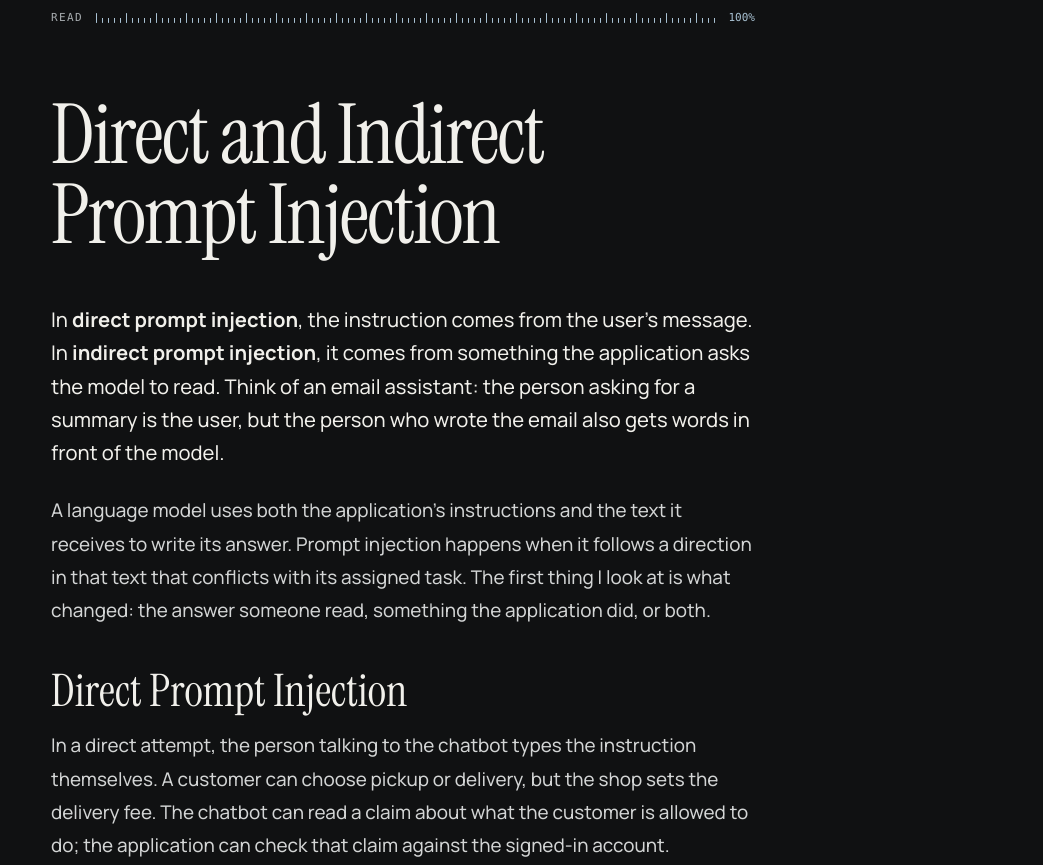
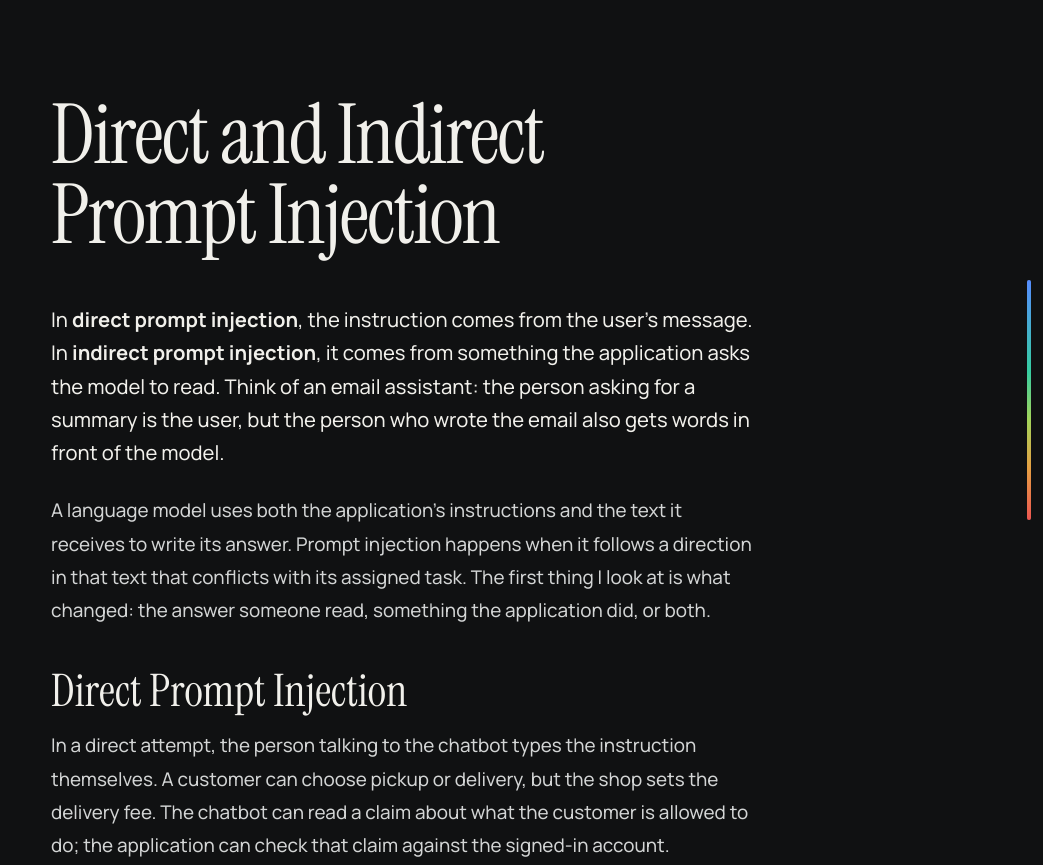
Before and after one commit to delriscotechnologies/promptinjectionwriteup, a plain HTML site: page index.html in a window 1280 px wide. Shown: the top 865 px of the page, without its empty margins (237-1280 px from the left). Drawn offline with Linux system fonts and the light colour scheme.

Commit message:
anamanaguchi

```diff
--- a/index.html
+++ b/index.html
@@ -41,18 +41,24 @@
     pre { margin: 1.15rem 0 1.4rem; padding: .8rem 0 .8rem 1rem; border-inline-start: 2px solid var(--line); color: var(--ink); font: 400 clamp(.85rem, 1.8vw, .96rem)/1.65 ui-monospace, "SFMono-Regular", Consolas, monospace; white-space: pre-wrap; overflow-wrap: anywhere; }
     pre code { font: inherit; }
     .voice { color: var(--accent); font-weight: 650; }
-    .readout { position: fixed; inset: 0 0 auto; z-index: 2; background: var(--paper); pointer-events: none; }
-    .readout[hidden] { display: none; }
-    .readout-inner { width: var(--measure); height: 2.25rem; margin-inline: auto; display: grid; grid-template-columns: auto 1fr 4ch; align-items: center; gap: .8rem; color: var(--muted); font: 500 .69rem/1 ui-monospace, Consolas, monospace; font-variant-numeric: tabular-nums; }
-    .readout-label { letter-spacing: .12em; }
-    .readout-value { text-align: right; color: var(--accent); }
-    .ruler, .ruler::after { --tick: #56616a; background: repeating-linear-gradient(90deg,var(--tick) 0 1px,transparent 1px 30px) left bottom / 100% 100% no-repeat, repeating-linear-gradient(90deg,var(--tick) 0 1px,transparent 1px 6px) left bottom / 100% 50% no-repeat; }
-    .ruler { position: relative; height: .58rem; }
-    .ruler::after { --tick: var(--accent); position: absolute; inset: 0; content: ""; clip-path: inset(0 var(--remaining, 100%) 0 0); }
+    .readout {
+      position: fixed; z-index: 2; top: 50%; right: max(12px, env(safe-area-inset-right));
+      transform: translateY(-50%); width: 4px; height: min(38vh, 15rem);
+      overflow: hidden; border-radius: 4px; background: var(--line); pointer-events: none;
+    }
+    .readout::after {
+      content: ""; position: absolute; inset: 0;
+      background: linear-gradient(to bottom, #568cff 0%, #36cda2 38%, #a2d55b 58%, #e5a143 78%, #ed5651 100%);
+      clip-path: inset(0 0 var(--remaining, 100%) 0);
+    }
+    @media (forced-colors: active) {
+      .readout { forced-color-adjust: none; background: GrayText; }
+      .readout::after { background: Highlight; }
+    }
     @media (max-width: 32rem) {
       :root { --measure: calc(100% - 2.25rem); }
       h1 { font-size: clamp(1.85rem, 11vw, 3.55rem); }
-      .readout-inner { height: 1.9rem; gap: .55rem; }
+      .readout { right: max(4px, env(safe-area-inset-right)); width: 3px; }
     }
     @media print {
       :root { color-scheme: light; --paper: #fff; --ink: #111; --body: #222; --muted: #444; --line: #aaa; --accent: #30495a; }
@@ -63,9 +69,7 @@
   <script src="reading-progress.js" defer></script>
 </head>
 <body>
-  <div class="readout" data-reading-progress role="progressbar" aria-label="Reading progress" aria-valuemin="0" aria-valuemax="100" aria-valuenow="0" hidden>
-    <div class="readout-inner" aria-hidden="true"><span class="readout-label">READ</span><span class="ruler"></span><span class="readout-value">000%</span></div>
-  </div>
+  <div class="readout" data-reading-progress role="progressbar" aria-label="Reading progress" aria-orientation="vertical" aria-valuemin="0" aria-valuemax="100" aria-valuenow="0" hidden></div>
   <main><article aria-labelledby="title">
     <header class="masthead">
       <h1 id="title">Direct and Indirect Prompt Injection</h1>
--- a/reading-progress.js
+++ b/reading-progress.js
@@ -1,7 +1,6 @@
 (() => {
   const meter = document.querySelector('[data-reading-progress]');
   if (!meter) return;
-  const value = meter.querySelector('.readout-value');
   let frame = 0;
   let previous = -1;
 
@@ -14,7 +13,6 @@
     previous = percent;
     meter.style.setProperty('--remaining', (100 - percent) + '%');
     meter.setAttribute('aria-valuenow', String(percent));
-    value.textContent = String(percent).padStart(3, '0') + '%';
   }
 
   function schedule() {
```
